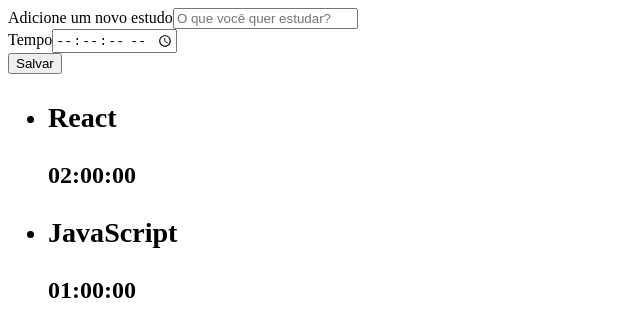
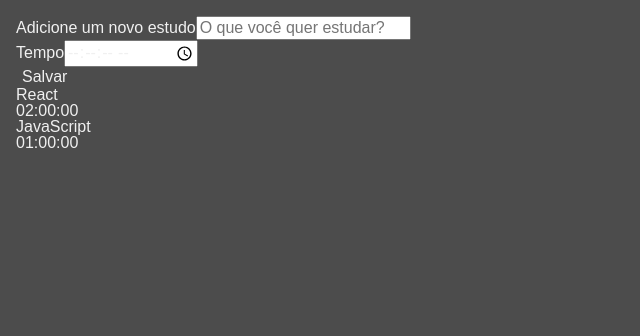
Before and after one commit to pinheiroduda/alura-studies-reactjs, a React (Create React App) app: page / in a window 1280 px wide. Shown: the top 336 px of the page, without its empty margins (0-640 px from the left). Built offline with nearby package versions, Linux system fonts and the light colour scheme.

Commit message:
feat: reset css default config

```diff
--- /dev/null
+++ b/src/index.css
@@ -0,0 +1,95 @@
+html, body, div, span, applet, object, iframe,
+h1, h2, h3, h4, h5, h6, p, blockquote, pre,
+a, abbr, acronym, address, big, cite, code,
+del, dfn, em, img, ins, kbd, q, s, samp,
+small, strike, strong, sub, sup, tt, var,
+b, u, i, center,
+dl, dt, dd, ol, ul, li,
+fieldset, form, label, legend,
+table, caption, tbody, tfoot, thead, tr, th, td,
+article, aside, canvas, details, embed,
+figure, figcaption, footer, header, hgroup,
+menu, nav, output, ruby, section, summary,
+time, mark, audio, video {
+	margin: 0;
+	padding: 0;
+	border: 0;
+	font-size: 100%;
+	font: inherit;
+	vertical-align: baseline;
+}
+/* HTML5 display-role reset for older browsers */
+article, aside, details, figcaption, figure,
+footer, header, hgroup, menu, nav, section {
+	display: block;
+}
+body {
+	line-height: 1;
+}
+ol, ul {
+	list-style: none;
+}
+blockquote, q {
+	quotes: none;
+}
+blockquote:before, blockquote:after,
+q:before, q:after {
+	content: '';
+	content: none;
+}
+table {
+	border-collapse: collapse;
+	border-spacing: 0;
+}
+
+
+input {
+	font-family: inherit;
+	font-size: inherit;
+	font-weight: inherit;
+	color: inherit;
+}
+
+button {
+	border: unset;
+	background-color: unset;
+	font-family: inherit;
+	font-size: inherit;
+	font-weight: inherit;
+	color: inherit;
+}
+
+@import url('https://fonts.googleapis.com/css2?family=Manjari&display=swap');
+
+body {
+	display: flex;
+	justify-content: center;
+	font-family: 'Manjari', sans-serif;
+	color: #F0F0F0;
+	background-color: #4C4C4C;
+	height: 100%;
+	width: 100%;
+	padding: 16px;
+	box-sizing: border-box;
+}
+
+#root {
+	width: 100%;
+}
+
+::-webkit-scrollbar {
+	width: 8px;
+}
+
+::-webkit-scrollbar-track {
+	background: unset;
+}
+
+::-webkit-scrollbar-thumb {
+	border-radius: 4px;
+	background: #888;
+}
+
+::-webkit-scrollbar-thumb:hover {
+	background: #555;
+}
--- a/src/index.tsx
+++ b/src/index.tsx
@@ -1,6 +1,7 @@
 import React from 'react';
 import ReactDOM from 'react-dom/client';
 import App from './App';
+import './index.css'
 
 const root = ReactDOM.createRoot(
   document.getElementById('root') as HTMLElement
```
